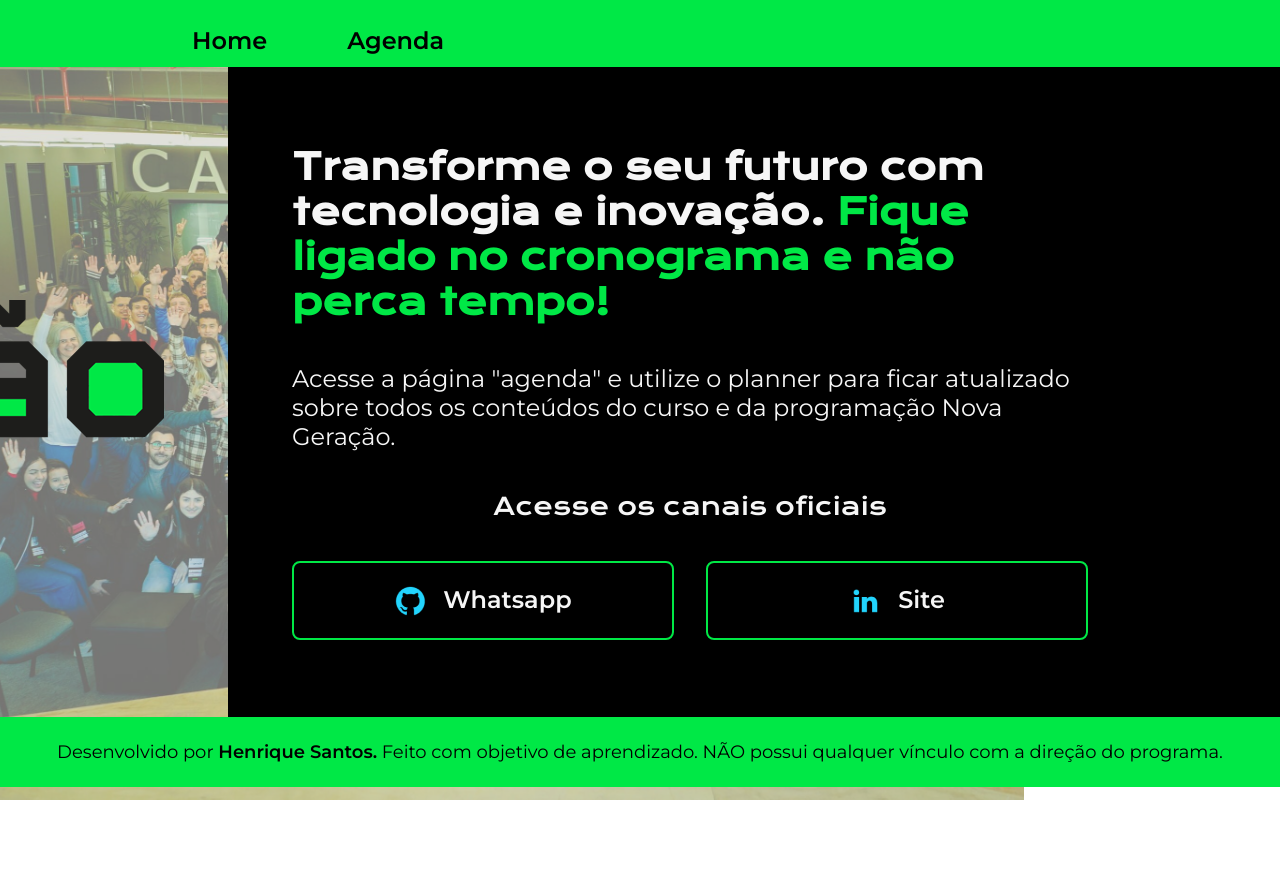
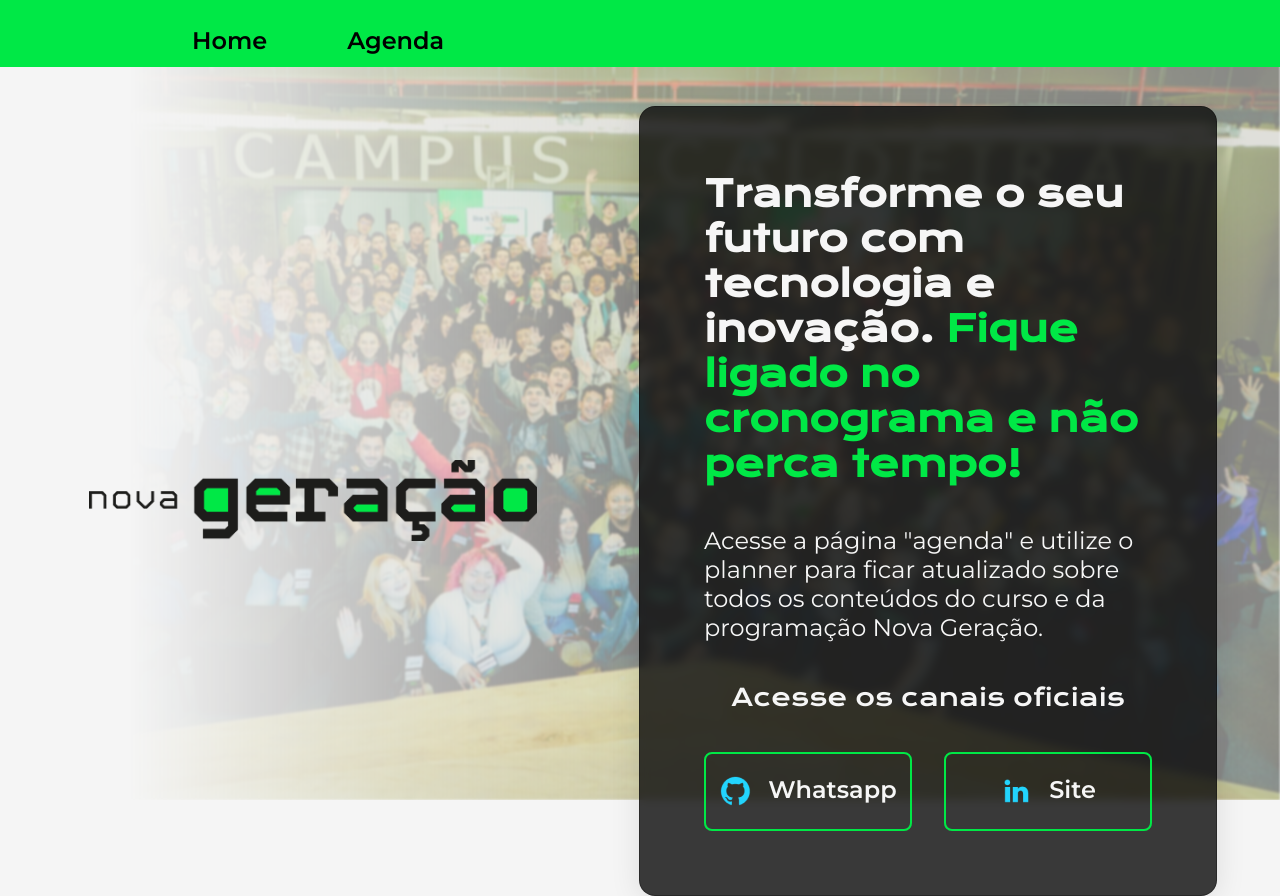
Before and after one commit to HenriqueSantosMarcelino/agenda_nova_geracao, a plain HTML site: page index.html in a window 1280 px wide. Shown: the top 896 px of the page. Before the commit the page ends 800 px from the top, so only its background shows below. Drawn offline with nearby package versions, Linux system fonts and the light colour scheme.

Commit message:
Add files via upload

```diff
--- a/index.html
+++ b/index.html
@@ -17,8 +17,8 @@
         </nav>
     </header>
     <main class="apresentacao">
+        <img id="imagem__alunos" src="./assets/novageracaoalunos.jpg" alt="Foto alunos Nova Geração">
         <section class="apresentacao__conteudo">
-            <img id="imagem__alunos" src="./assets/novageracaoalunos.jpg" alt="Foto alunos Nova Geração">
             <h1 class="apresentacao__conteudo__titulo">Transforme o seu futuro com tecnologia e inovação.<strong
                     class="titulo-destaque"> Fique ligado no cronograma e não perca tempo!
                 </strong></h1>
@@ -42,7 +42,7 @@
         </section>
     </main>
     <footer class="rodape">
-        <p>Desenvolvido por <strong>Henrique Santos.</strong> Feito com objetivo de aprendizado. NÃO possui qualquer
+        <p >Desenvolvido por <strong>Henrique Santos.</strong> Feito com objetivo de aprendizado. NÃO possui qualquer
             vínculo com a direção do programa.</p>
     </footer>
 </body>
--- a/styles/style.css
+++ b/styles/style.css
@@ -9,82 +9,93 @@
     --fonte-primaria: 'Krona One', sans-serif;
     --fonte-secundaria: 'Montserrat', sans-serif;
 }
-
 * {
     margin: 0;
     padding: 0;
 }
+body {
 
-body {
+
     box-sizing: border-box;
     color: var(--cor-secundaria);
+    background-color: #f5f5f5
 }
 
+/* INDEX INICIO */
 #imagem__alunos {
-    opacity: 0.6;
+    opacity: 0.5;
     position: absolute;
     left: 0;
     top: 0;
     z-index: -1;
-    height: 100%;
-    width: 80%;
     object-fit: cover;
+    filter: blur(1px);
+    -webkit-mask-image: linear-gradient(to right, transparent 10%, black 50%);
+    box-sizing: border-box;
+    height: 100vh;
+    width: 100vw;
 }
-
+#imagem__novager {
+    max-width: 540px;
+}
 .cabecalho {
     padding: 2% 0% 1% 15%;
     background-color: var(--cor-terciaria);
 }
-
 .cabecalho__menu {
     display: flex;
     gap: 80px;
 }
-
 .cabecalho__menu__link {
     font-family: var(--fonte-secundaria);
-    font-size: 24px;
+    font-size: 1.5rem;
     font-weight: 600;
     color: var(--cor-primaria);
     text-decoration: none;
 }
-
 .apresentacao {
-
     display: flex;
     align-items: center;
-    justify-content: space-between;
+    justify-content: center;
     flex-direction: row-reverse;
 }
 
 .apresentacao__imagem {
-    padding-left: 15%;
-    padding-right: 5%;
+
+    display: flex;
+    padding: 0% 5%;
+    width: 35%;
+    flex-direction: column;
+
 }
+.apresentacao__conteudo {
+    background: rgba(7, 7, 7, 0.79);
+    border-radius: 16px;
+    box-shadow: 0 4px 30px rgba(0, 0, 0, 0.1);
+    backdrop-filter: blur(5px);
+    -webkit-backdrop-filter: blur(5px);
+    border: 1px solid rgba(7, 7, 7, 0.3);
 
-.apresentacao__conteudo {
-    padding: 6% 15% 6% 5%;
-    width: 815px;
+    margin: 3% 3%;
+    padding: 5% 5%;
     display: flex;
+
+    width: 35%;
     flex-direction: column;
     gap: 40px;
-    background-color: var(--cor-primaria);
+
 }
-
 .apresentacao__conteudo__titulo {
-    font-size: 36px;
+    font-size: 2.25rem;
     font-family: var(--fonte-primaria);
 }
-
 .titulo-destaque {
     color: var(--cor-terciaria);
 }
-
 .apresentacao__conteudo__texto {
-    font-size: 24px;
+    font-size: 1.5rem;
     font-family: var(--fonte-secundaria);
 }
-
 .apresentacao__links {
     display: flex;
     flex-direction: row;
@@ -92,16 +103,13 @@ body {
     align-items: center;
     gap: 32px;
 }
-
 .apresentacao__links__subtitulo {
     font-family: var(--fonte-primaria);
     font-weight: 400;
-    font-size: 24px;
+    font-size: 1.5rem;
     text-align: center;
 }
-
 .apresentacao__links__link {
-
     display: flex;
     justify-content: center;
     gap: 16px;
@@ -109,24 +117,36 @@ body {
     width: 378px;
     text-align: center;
     border-radius: 8px;
-    font-size: 24px;
+    font-size: 1.5rem;
     font-weight: 600;
     padding: 21.5px 0;
     text-decoration: none;
     color: var(--cor-secundaria);
     font-family: var(--fonte-secundaria);
 }
-
 .apresentacao__links__link:hover {
     background-color: var(--cor-hover);
 }
+.rodape {
 
-.rodape {
+    background-color: var(--cor-terciaria);
+    /* position: absolute;
+    bottom: 0; */
     color: var(--cor-primaria);
-    background-color: var(--cor-terciaria);
     padding: 24px;
     text-align: center;
     font-family: var(--fonte-secundaria);
-    font-size: 18px;
+    font-size: 1.5rem;
     font-weight: 400;
 }
+.rodape__p {
+    color: var(--cor-primaria);
+    padding: 24px;
+    text-align: center;
+    font-family: var(--fonte-secundaria);
+    font-size: 1.5rem;
+    font-weight: 400;
+}
+/* INDEX FIM */
+
+/* AGENDA INICIO */
```
Also changed, not shown: about.html (+20 -16 lines), 1 other file.
